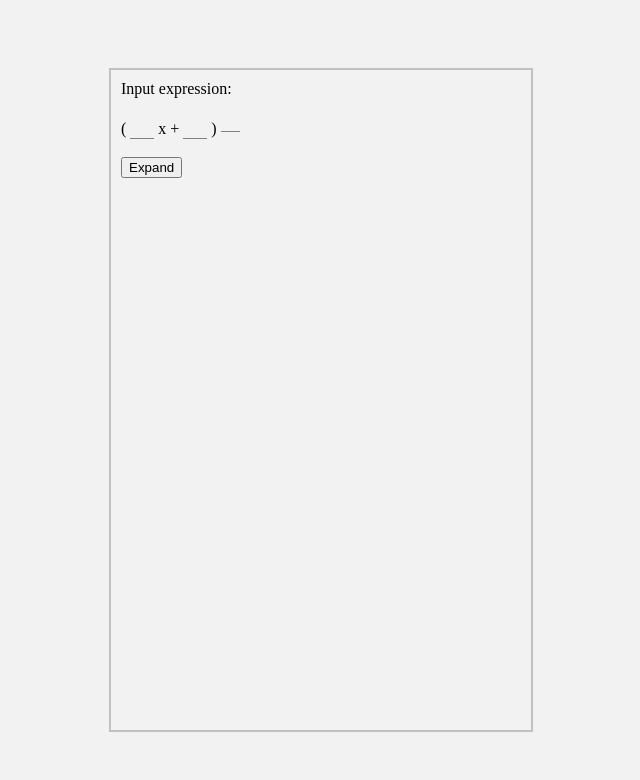
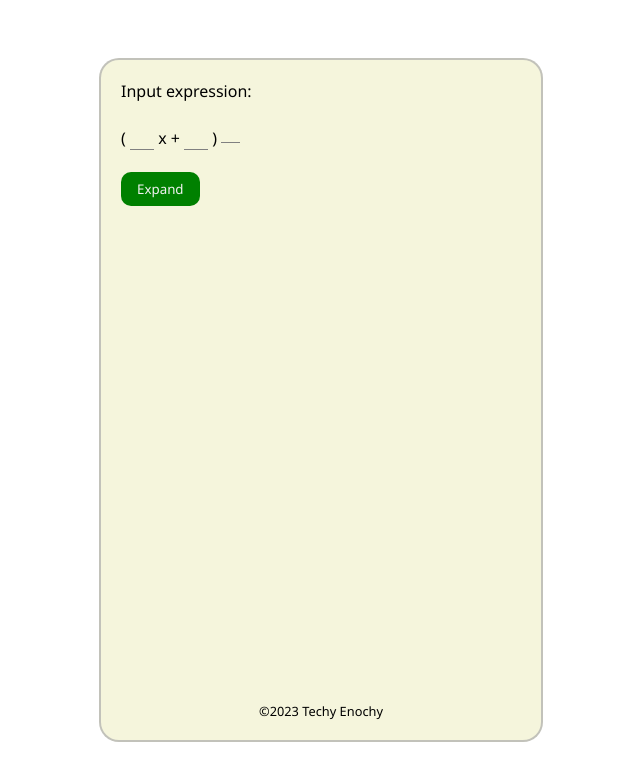
Before and after one commit to enochafenisumen/Binomial-Expander, a plain HTML site: page index.html in a window 1280 px wide. Shown: the whole page, without its empty margins (319-959 px from the left). Drawn offline with Linux system fonts and the light colour scheme.

Commit message:
Add files via upload

```diff
--- a/index.html
+++ b/index.html
@@ -8,13 +8,17 @@
 		<script type="module" src="index.js"></script>
     </head>
     <body>
-		Input expression: <br><br>
-		( <input type="text" name="c" id="c">
-			x +
-		<input type="text" name="k" id="k"> ) <sup><input type="text" name="n" id="n"></sup>
-		<br><br>
-		<button id="expand-btn">Expand</button>
-
-		<p id="result-el"></p>
+		<div id="parent">
+			<div>
+				Input expression: <br><br>
+				( <input type="text" name="c" id="c" required>
+					x +
+				<input type="text" name="k" id="k" required> ) <sup><input type="text" name="n" id="n" required></sup>
+				<br><br>
+				<button id="expand-btn">Expand</button>
+				<p id="result-el"></p>
+			</div>
+			<footer>©2023 Techy Enochy</footer>
+		</div>
 	</body>
 </html>
--- a/index.js
+++ b/index.js
@@ -6,7 +6,12 @@ expandBtn.addEventListener("click", function(){
 	let $k = parseInt(document.getElementById("k").value)
 	let $n = parseInt(document.getElementById("n").value)
 
-	resultEl.innerHTML = expandBinomial($c, $k, $n)
+	if ( ($c && $k && $n) ) {
+		resultEl.innerHTML = expandBinomial($c, $k, $n)
+	} else {
+		alert("Please input the coefficient, constant and exponent.")
+	}
+
 })
 
 function factorial(num) {
--- a/style.css
+++ b/style.css
@@ -1,4 +1,4 @@
-html {
+html, body {
 	margin: 0;
 	padding: 0;
 	display: flex;
@@ -7,13 +7,20 @@ html {
 	height: 100%;
 }
 
-body {
+#parent {
 	width: 100vw;
-	background-color: #f2f2f2;
 	max-width: 400px;
 	border: 2px solid #aaaa;
+	border-radius: 20px;
 	height: 80%;
-	padding: 10px;
+	background-color: beige;
+	padding: 20px;
+	display: flex;
+	flex-direction: column;
+}
+
+body * {
+	font-family: 'Segoe UI', Tahoma, Geneva, Verdana, sans-serif;
 }
 
 input {
@@ -35,6 +42,20 @@ input:focus {
 	border-bottom: 1px solid lightgreen;
 }
 
+button {
+	border: none;
+	background-color: green;
+	color: #f2f2f2;
+	padding: 8px 16px;
+	border-radius: 10px;
+}
+
 p {
 	text-align: center;
 }
+
+footer {
+	margin-top: auto;
+	text-align: center;
+	font-size: 0.8em;
+}
```
